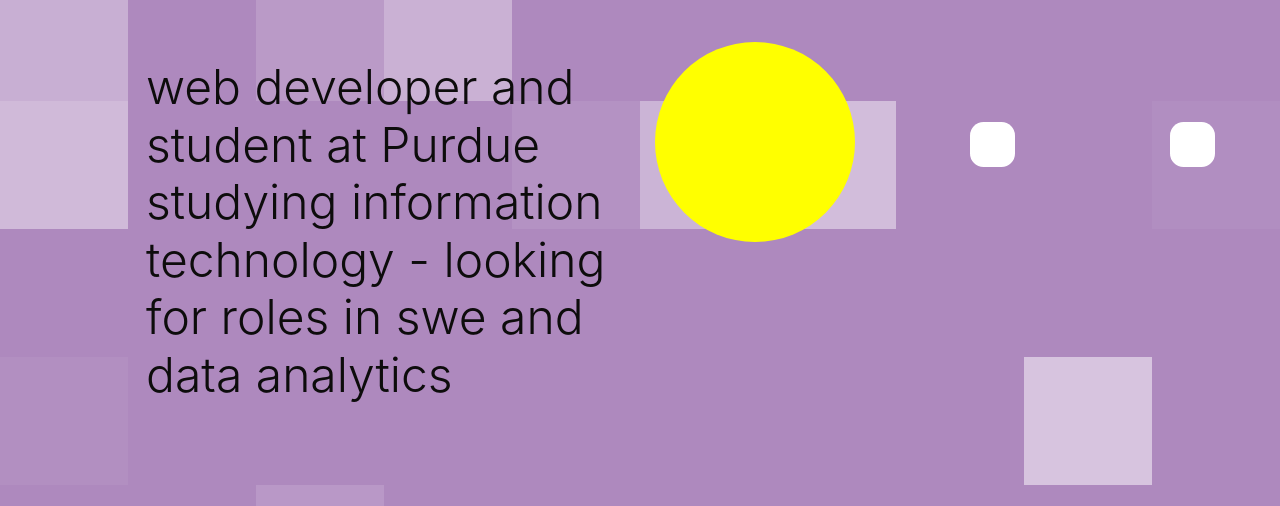
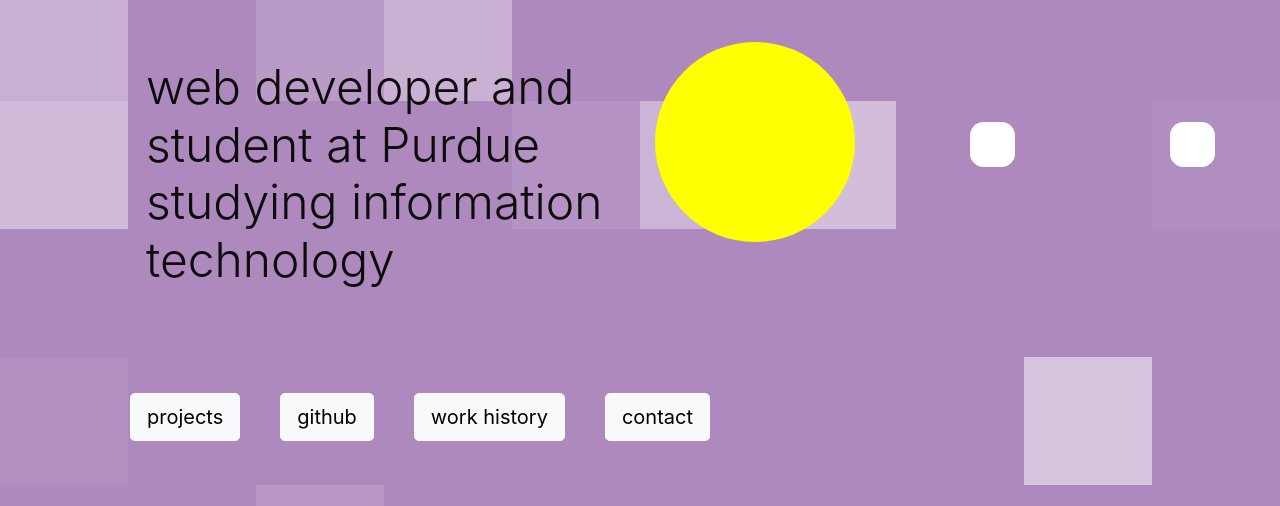
Before and after one commit to shrutia898/shruti-atitkar-portfolio-page, a plain HTML site: page index.html in a window 1280 px wide. Shown: the part 283-789 px from the top of the page. Drawn offline with nearby package versions, Linux system fonts and the light colour scheme.

Commit message:
Update index.html

```diff
--- a/index.html
+++ b/index.html
@@ -20,7 +20,7 @@
             <h1 class="">shruti atitkar<h1>
         <div class="row">
             <div id="introduction" class="col">
-                <h3 class="display-5 p-3 animate__animated animate__fadeInLeft">web developer and student at Purdue studying information technology - looking for roles in swe and data analytics</h2>
+                <h3 class="display-5 p-3 animate__animated animate__fadeInLeft">web developer and student at Purdue studying information technology</h2>
                 <div class="display-3 p-3 animate__animated animate__fadeInLeft  animate__delay-1s">
                 </div>
             </div>
```
